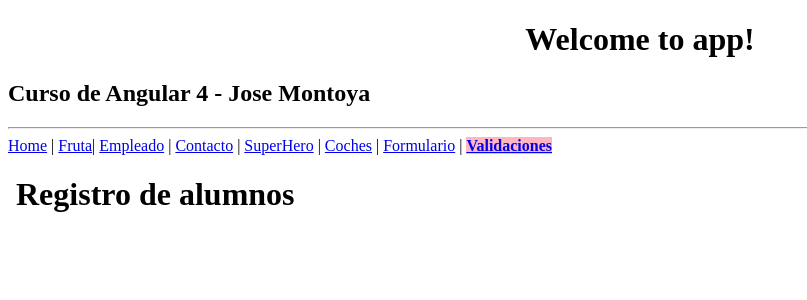
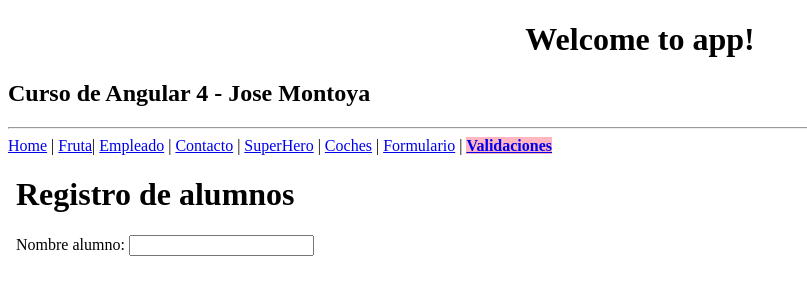
Before and after one commit to montoyaguzman/angular4-curso, an Angular app: page /app-formalumnos in a window 1280 px wide. Shown: the top 300 px of the page, without its empty margins (0-807 px from the left). Built offline with nearby package versions, Linux system fonts and the light colour scheme.

Commit message:
valida controles parcialmente

```diff
--- /dev/null
+++ b/src/app/components/formularioValidado/forbiddenNama.directive.ts
@@ -0,0 +1,9 @@
+/** A hero's name can't match the given regular expression */
+import {AbstractControl, ValidatorFn} from '@angular/forms';
+
+export function forbiddenNameValidator(nameRe: RegExp): ValidatorFn {
+  return (control: AbstractControl): {[key: string]: any} => {
+    const forbidden = nameRe.test(control.value);
+    return forbidden ? {'forbiddenName': {value: control.value}} : null;
+  };
+}
--- a/src/app/components/formularioValidado/formalumnos.component.html
+++ b/src/app/components/formularioValidado/formalumnos.component.html
@@ -8,6 +8,30 @@
 
     <h1>Registro de alumnos</h1>
 
+    <form #alumnosForm="ngForm" (ngSubmit)="registro()">
+      <span>Nombre alumno: </span>
+      <!--<input id="name" class="form-control"
+             formControlName="name" required
+      >-->
+
+      <input id="name" name="name" class="form-control"
+             required minlength="4" forbiddenName="bob"
+             [(ngModel)]="nombre" #name="ngModel" >
+
+
+      <div *ngIf="name.invalid && (name.dirty || name.touched)"
+           class="alert alert-danger">
+        <div *ngIf="name.errors.required">
+          Name is required.
+        </div>
+        <div *ngIf="name.errors.minlength">
+          Name must be at least 4 characters long.
+        </div>
+        <div *ngIf="name.errors.forbiddenName">
+          Name cannot be bobo.
+        </div>
+      </div>
+    </form>
 
   </body>
 </html>
--- a/src/app/components/formularioValidado/formalumnos.component.ts
+++ b/src/app/components/formularioValidado/formalumnos.component.ts
@@ -1,16 +1,33 @@
 import { Component } from '@angular/core';
-import {AbstractControl, FormControl, FormGroup, ValidatorFn, Validators,} from '@angular/forms';
+import { AbstractControl, FormControl, FormGroup, ValidatorFn, Validators } from '@angular/forms';
+import { forbiddenNameValidator } from './forbiddenNama.directive';
 
 
-@Component({  selector: 'app-formalumnos', templateUrl: './formalumnos.component.html' })
+@Component({
+  selector: 'app-formalumnos',
+  templateUrl: './formalumnos.component.html'
+})
 
 export class FormalumnosComponent {
   public titulo_formalumnos = 'Formulario con validaciones';
-  public heroForm: any;
+  public alumnosForm: any;
   public nombre: string;
-  public alterego: string;
-  public poder: string;
 
+  ngOnInit(): void {
+    this.alumnosForm = new FormGroup({
+      'name': new FormControl(this.nombre, [
+        Validators.required,
+        Validators.minLength(4),
+        forbiddenNameValidator(/bobo/i) // <-- Here's how you pass in the custom validator.
+      ]),
+      // 'alterEgo': new FormControl(this.hero.alterEgo),
+      // 'power': new FormControl(this.hero.power, Validators.required)
+    });
+  }
+
+  registro() {
+
+  }
 
 
 }
```
